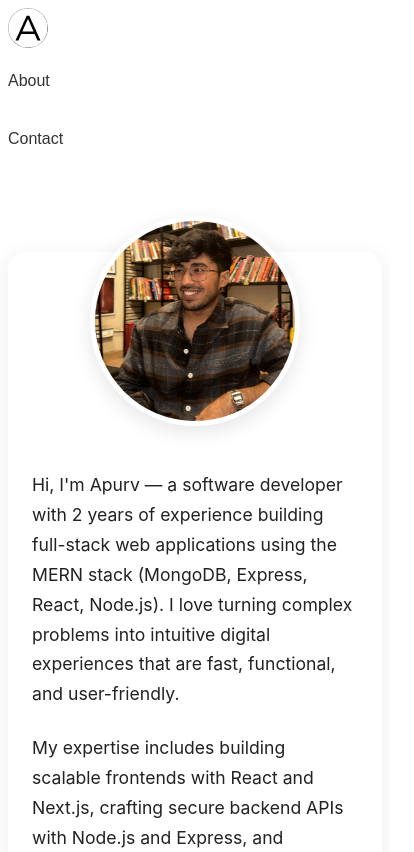
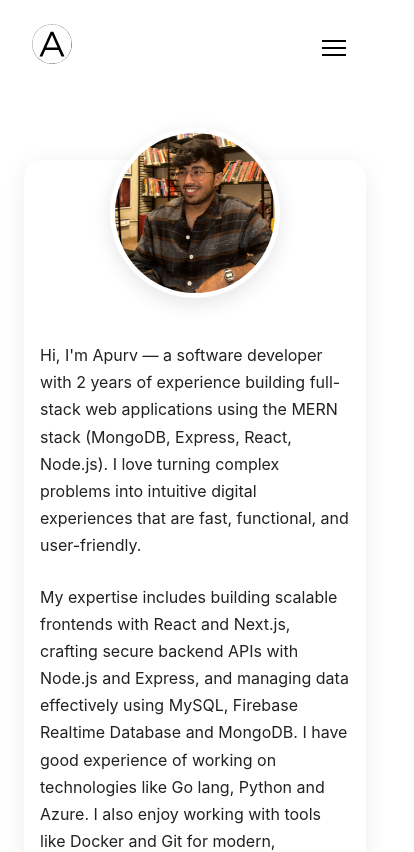
Before and after one commit to apurv-kulkarni-01/my-portfolio, a Next.js app: page /about in a window 390 px wide. Shown: the top 852 px of the page, 414 px wide, since content can reach past the window. Built offline with nearby package versions, Linux system fonts and the light colour scheme.

Commit message:
UI changes

```diff
--- a/app/about/about.module.css
+++ b/app/about/about.module.css
@@ -1,7 +1,7 @@
 .aboutContainer {
   max-width: 700px;
-  margin: 96px auto 48px auto; /* more space on top for image pull-out */
-  padding: 64px 24px 32px 24px; /* extra padding-top */
+  margin: 96px auto 48px auto; /* top space below navbar, bottom spacing */
+  padding: 64px 24px 32px 24px;
   background: #fff;
   border-radius: 18px;
   box-shadow: 0 4px 24px rgba(0, 0, 0, 0.07);
@@ -10,12 +10,14 @@
   gap: 1.5em;
   font-family: "Inter", Arial, sans-serif;
   position: relative;
+  animation: fadeIn 0.4s ease-in-out;
 }
 
 .aboutContainer div {
   font-size: 1.1rem;
   line-height: 1.7;
   color: #222;
+  word-break: break-word;
 }
 
 .aboutContainer div:first-child {
@@ -27,6 +29,7 @@
   font-style: italic;
   color: #4f46e5;
 }
+
 .profileImage {
   width: 200px;
   height: 200px;
@@ -34,9 +37,44 @@
   object-fit: cover;
   border: 5px solid white;
   position: relative;
-  top: -100px; /* pull image up */
-  margin: 0 auto -80px auto; /* center + adjust spacing below */
+  top: -100px;
+  margin: 0 auto -80px auto;
   z-index: 10;
   box-shadow: 0 6px 20px rgba(0, 0, 0, 0.1);
   background-color: white;
 }
+
+/* Fade-in animation */
+@keyframes fadeIn {
+  from {
+    opacity: 0;
+    transform: translateY(16px);
+  }
+  to {
+    opacity: 1;
+    transform: translateY(0);
+  }
+}
+
+/* Responsive adjustments */
+@media (max-width: 768px) {
+  .aboutContainer {
+    margin: 80px 16px 32px;
+    padding: 48px 16px 24px;
+  }
+
+  .aboutContainer div {
+    font-size: 1rem;
+  }
+
+  .aboutContainer div:first-child {
+    font-size: 1.1rem;
+  }
+
+  .profileImage {
+    width: 160px;
+    height: 160px;
+    top: -80px;
+    margin-bottom: -60px;
+  }
+}
--- /dev/null
+++ b/components/navigation/navList.tsx
@@ -0,0 +1,21 @@
+import Link from "next/link";
+import styles from "./page.module.css";
+
+type Props = {
+  isOpen: boolean;
+  setIsOpen: (open: boolean) => void;
+};
+
+
+export default function NavItems({ isOpen, setIsOpen }: Props) {
+  return (
+    <>
+      <Link href="/about" className={styles.linkItem} onClick={() => setIsOpen(false)}>
+        About
+      </Link>
+      <Link href="/contact" className={styles.linkItem} onClick={() => setIsOpen(false)}>
+        Contact
+      </Link>
+    </>
+  );
+}
--- a/components/navigation/navigation.tsx
+++ b/components/navigation/navigation.tsx
@@ -1,8 +1,14 @@
+"use client";
 import Link from "next/link";
 import styles from "./page.module.css";
 import Image from "next/image";
+import Hamburger from "hamburger-react";
+import { useState } from "react";
+import NavItems from "./navList";
 
 const NavigationBar = () => {
+  const [isOpen, setOpen] = useState(false);
+
   return (
     <nav className={styles.navbar}>
       <Link href="/" passHref>
@@ -17,13 +23,13 @@ const NavigationBar = () => {
           />
         </div>
       </Link>
-      <div className={styles.links}>
-        <Link href="/about" className={styles.linkItem}>
-          About
-        </Link>
-        <Link href="/contact" className={styles.linkItem}>
-          Contact
-        </Link>
+
+      <div className={`${styles.links} ${isOpen ? styles.active : ""}`}>
+        <NavItems isOpen={isOpen} setIsOpen={setOpen} />
+      </div>
+
+      <div className={styles.hamburger}>
+        <Hamburger toggled={isOpen} toggle={setOpen} size={24} />
       </div>
     </nav>
   );
--- a/components/navigation/page.module.css
+++ b/components/navigation/page.module.css
@@ -3,21 +3,32 @@
   justify-content: space-between;
   align-items: center;
   font-family: Arial, Helvetica, sans-serif;
-  flex-wrap: wrap;
+  padding: 1rem 1.5rem;
+  position: relative;
+  z-index: 10;
+  background-color: white;
+}
+
+.logoWrapper {
+  display: flex;
+  align-items: center;
 }
 
 .logo {
   height: 40px;
+  border-radius: 50%;
   cursor: pointer;
 }
 
-/* Nav links container */
+.hamburger {
+  display: none;
+}
+
 .links {
   display: flex;
   gap: 1.5rem;
 }
 
-/* Individual links */
 .linkItem {
   text-decoration: none;
   color: #333;
@@ -31,28 +42,37 @@
 
 /* Responsive styles */
 @media (max-width: 768px) {
-  .navbar {
-    flex-direction: column;
-    align-items: flex-start;
+  .hamburger {
+    display: block;
+    position: absolute;
+    top: 1rem;
+    right: 1.5rem;
+    z-index: 1001;
+    cursor: pointer;
   }
 
   .links {
     flex-direction: column;
+    position: absolute;
+    top: 100%;
+    left: 0;
     width: 100%;
-    margin-top: 1rem;
+    background-color: white;
+    padding: 1rem;
+    gap: 1rem;
+    z-index: 1000;
+
+    opacity: 0;
+    transform: translateY(-10px);
+    pointer-events: none;
+    transition: all 0.3s ease;
+    box-shadow: 0 4px 12px rgba(0, 0, 0, 0.05);
   }
 
-  .linkItem {
-    padding: 0.5rem 0;
+  .links.active {
+    display: flex;
+    opacity: 1;
+    transform: translateY(0);
+    pointer-events: auto;
   }
 }
-
-.logoWrapper {
-  display: flex;
-  align-items: center;
-}
-
-.logo {
-  border-radius: 50%;
-  cursor: pointer;
-}
--- a/components/subtitle/subTitle.tsx
+++ b/components/subtitle/subTitle.tsx
@@ -10,7 +10,7 @@ export default function SubTitle() {
   const names = [
     "full-stack developer.",
     "ai enthusiast.",
-    "java junkie.",
+    "coffeeholic.",
     "serial thinker.",
   ];
   const [index, setIndex] = useState(0);
```
Also changed, not shown: app/contact/contact.module.css (+31 -1 lines), app/page.module.css (+7 -8 lines), components/navigation/hamburger.tsx (added, +15 -0 lines), package.json (+5 -4 lines), 1 other file (tests, documents, lock files or other folders).
